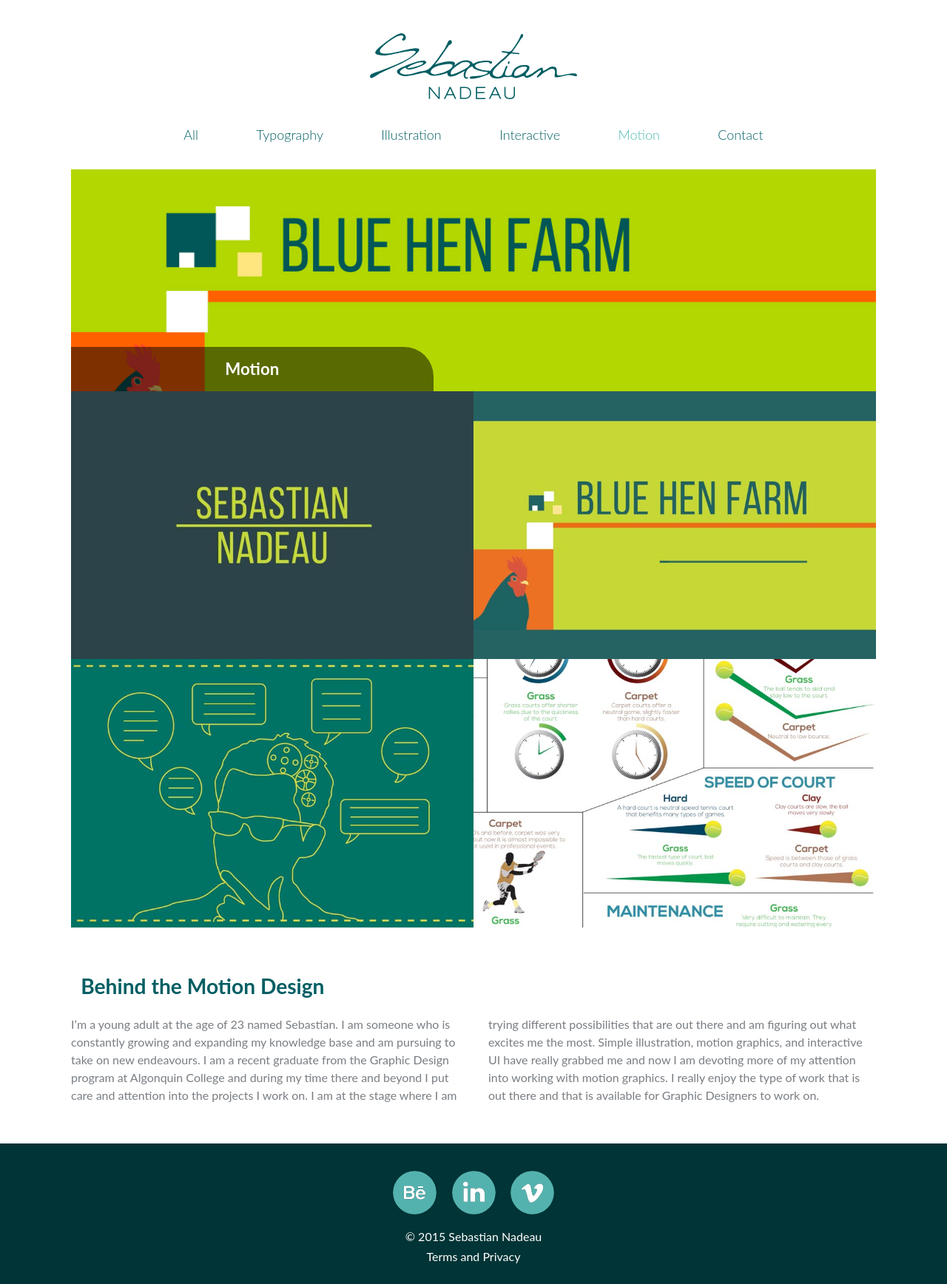
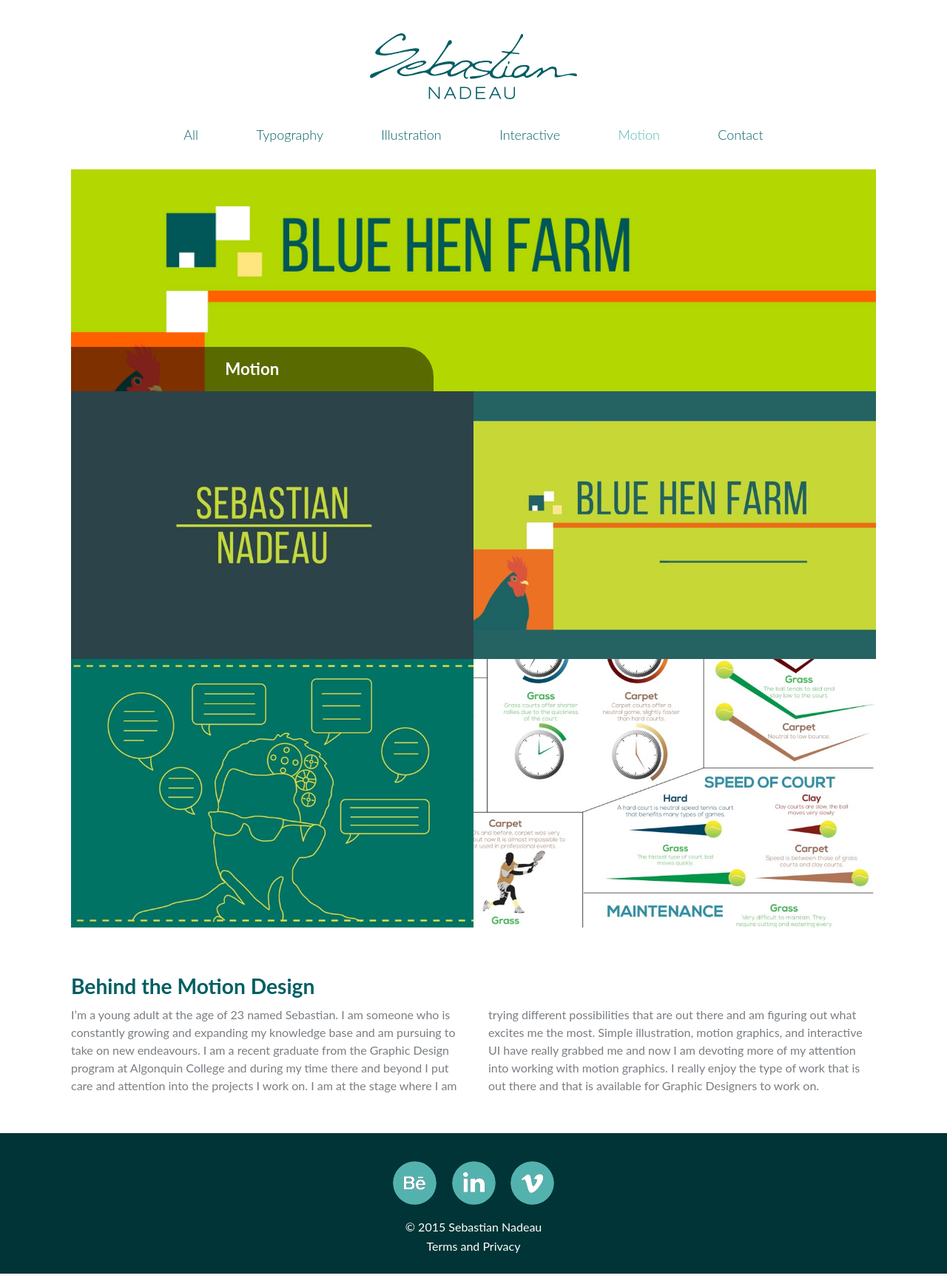
Before and after one commit to sebastiann88/personal-online-portfolio, a Jekyll site: the page built from motion/index.html, in a window 1280 px wide. Shown: the whole page at 74% size. Built offline with Jekyll 4.4.1, drawn with Linux system fonts in a browser that asks for light colours; nearby versions of some CDN libraries.

Commit message:
style(css): create responsive margin of h2 elements

```diff
--- a/css/main.css
+++ b/css/main.css
@@ -423,7 +423,7 @@
 
 @media (min-width: 769px) {
 
-    #columns {
+    #columns, .push-top-double > h2 {
         -webkit-column-count: 2;
 		-webkit-column-gap: 2.5em;
 
```
